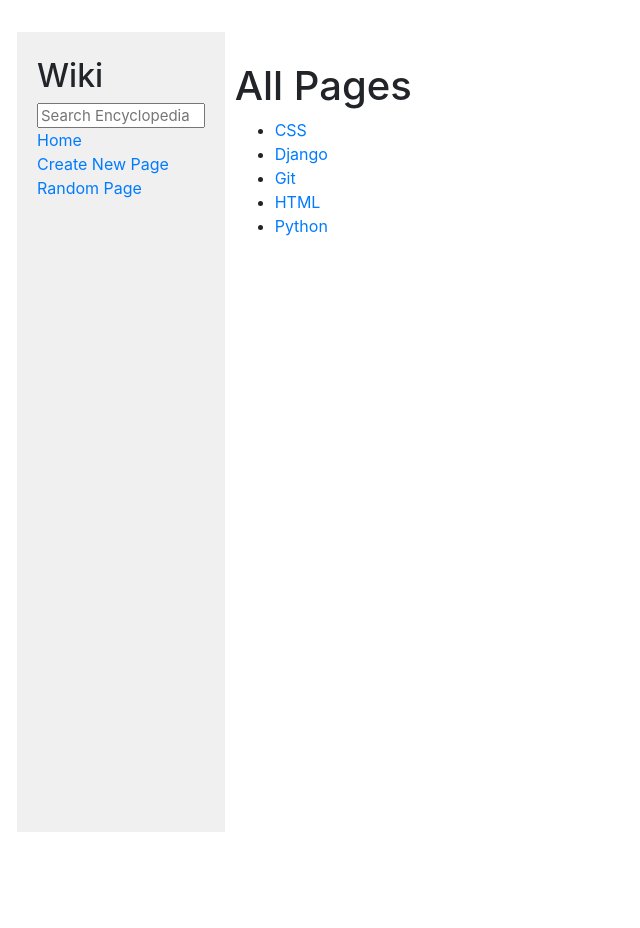
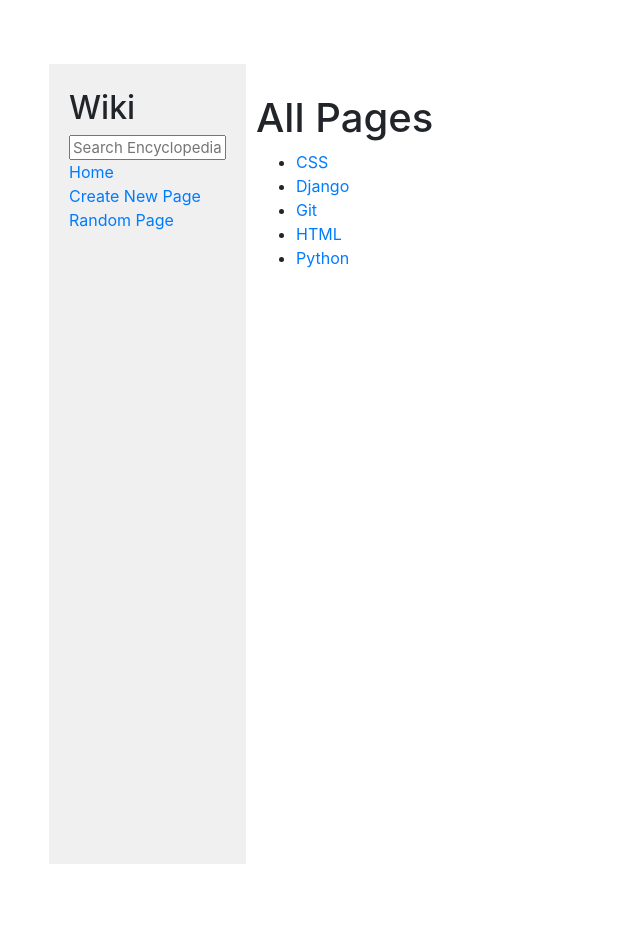
Before and after one commit to AmmarCode/wiki-CS50-project1, a Django app: page / in a window 1280 px wide. Shown: the whole page, without its empty margins (0-640 px from the left). Before the commit the page ends 832 px from the top, so only its background shows below. Run offline with Django 3.2, Linux system fonts and the light colour scheme; some libraries are stand-ins or nearby versions.

Commit message:
Add padding to body

```diff
--- a/encyclopedia/static/encyclopedia/styles.css
+++ b/encyclopedia/static/encyclopedia/styles.css
@@ -1,5 +1,6 @@
 body {
     margin: 2em;
+    padding: 2em;
     background-color: white;
 }
 
```
